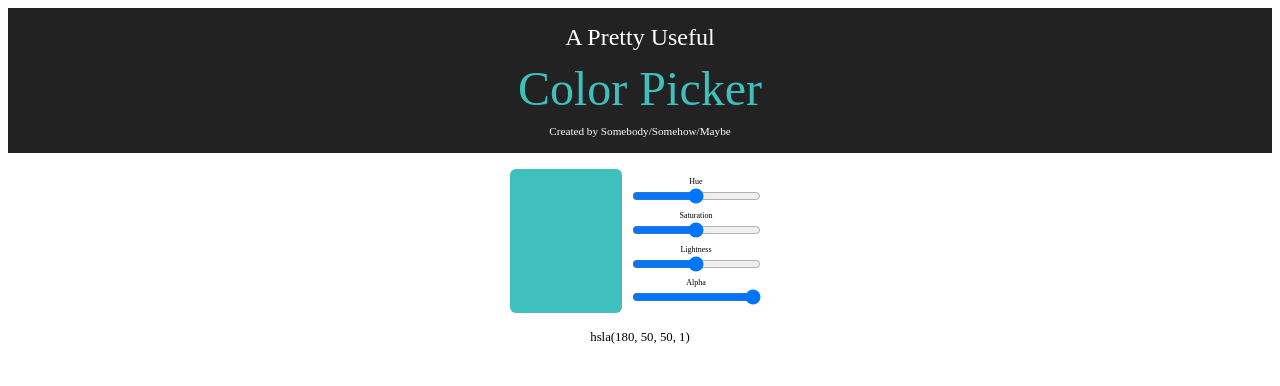
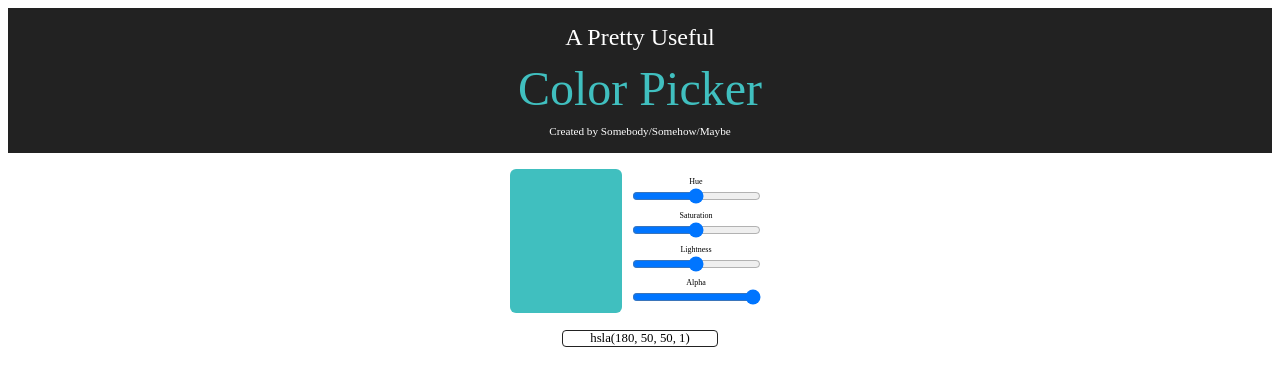
Before and after one commit to Kemenyfy/Color-Picker-Vue, a Vue app: page / in a window 1280 px wide. Shown: the top 386 px of the page. Built offline with nearby package versions, Linux system fonts and the light colour scheme.

Commit message:
Some Final CSS

```diff
--- a/src/components/ColorPicker.vue
+++ b/src/components/ColorPicker.vue
@@ -145,6 +145,11 @@ input {
 
 .ColorInputs {
   margin-top: 0.8em;
+  margin-left: auto;
+  margin-right: auto;
+  width: 12em;
   font-size: .8em;
+  border: 1px solid #222;
+  border-radius: 4px;
 }
 </style>
```
